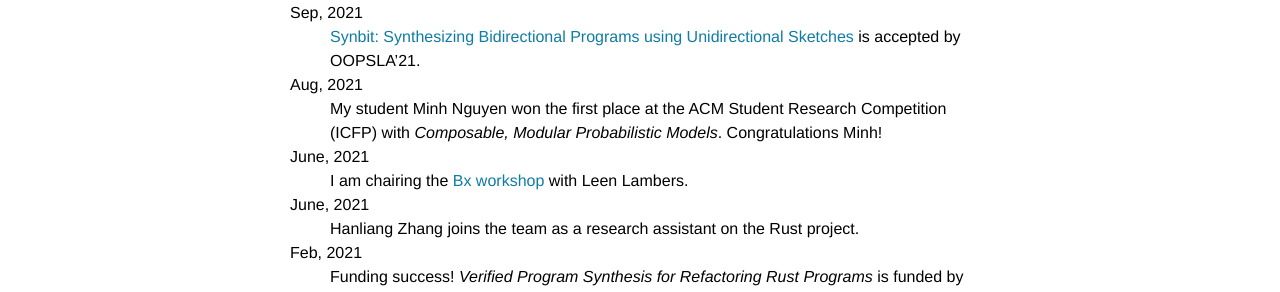
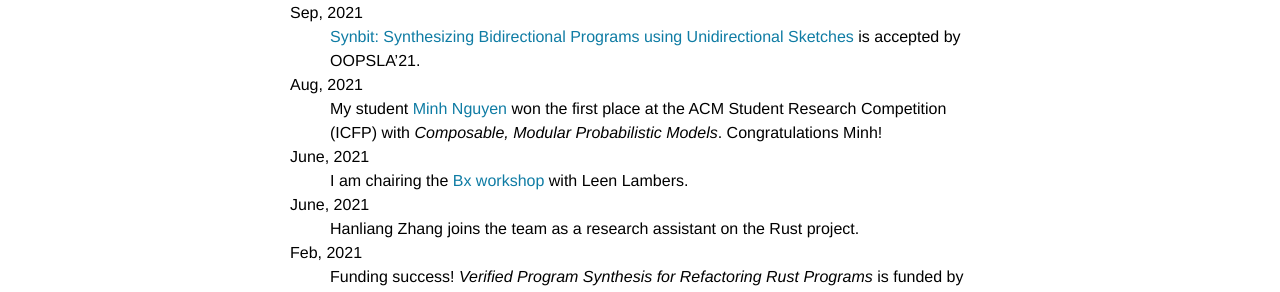
Before and after one commit to mengwangoxf/mengwangoxf.github.io, a Jekyll site: the page built from index.md, in a window 1280 px wide. Shown: the part 1061-1353 px from the top of the page. Built offline with Jekyll 4.4.1, drawn with Linux system fonts in a browser that asks for light colours; part of the change alters nothing that is shown.

```diff
--- a/index.md
+++ b/index.md
@@ -35,7 +35,7 @@ Sep, 2021
 : [Synbit: Synthesizing Bidirectional Programs using Unidirectional Sketches](./Papers/oopsla21.pdf) is accepted by OOPSLA'21.
 
 Aug, 2021
-: My student Minh Nguyen won the first place at the ACM Student Research Competition (ICFP) with *Composable, Modular Probabilistic Models*. Congratulations Minh!
+: My student [Minh Nguyen](https://min-nguyen.github.io) won the first place at the ACM Student Research Competition (ICFP) with *Composable, Modular Probabilistic Models*. Congratulations Minh!
 
 June, 2021
 : I am chairing the [Bx workshop](http://bx-community.wikidot.com/bx2021:home) with Leen Lambers.
```
